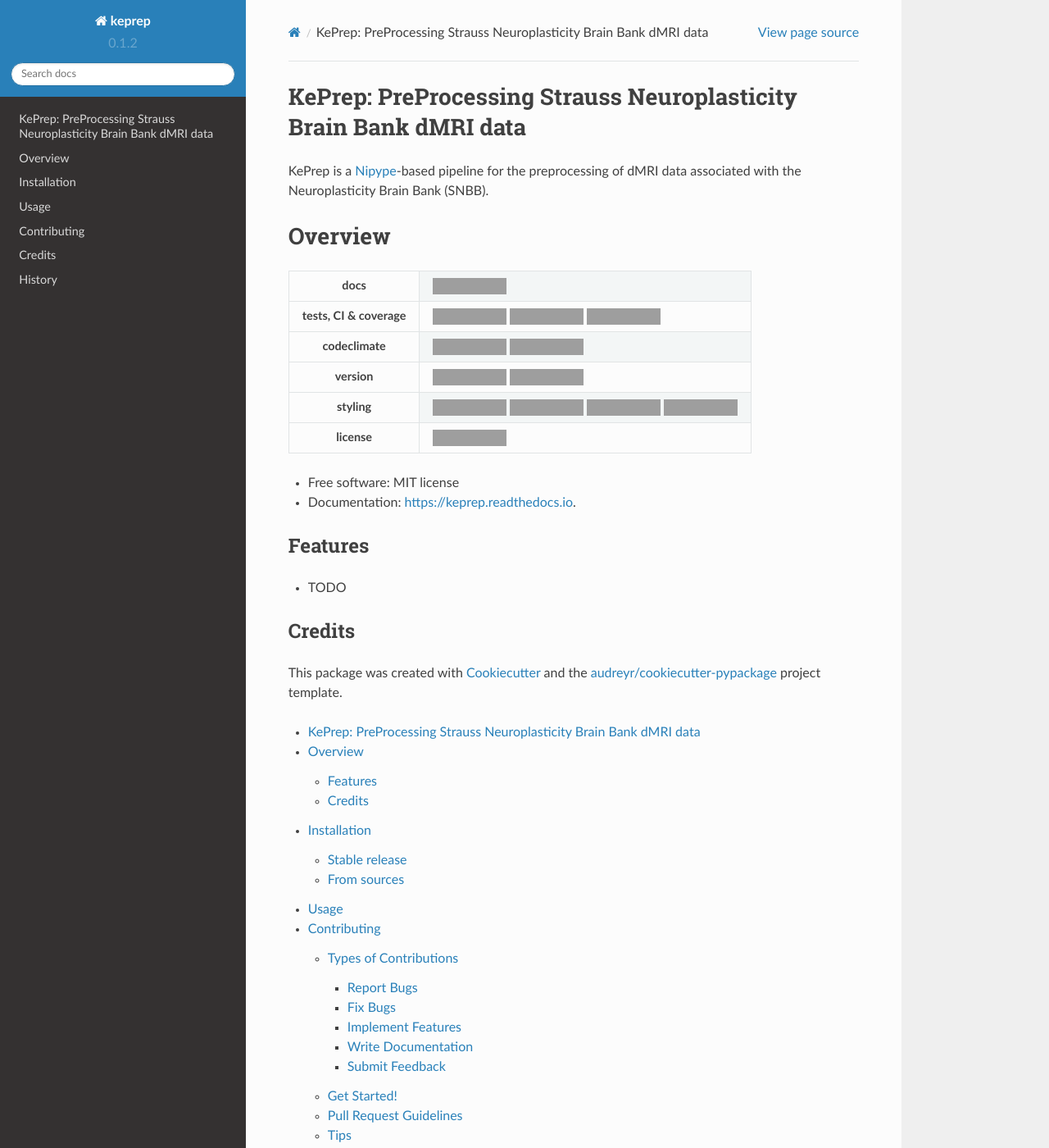
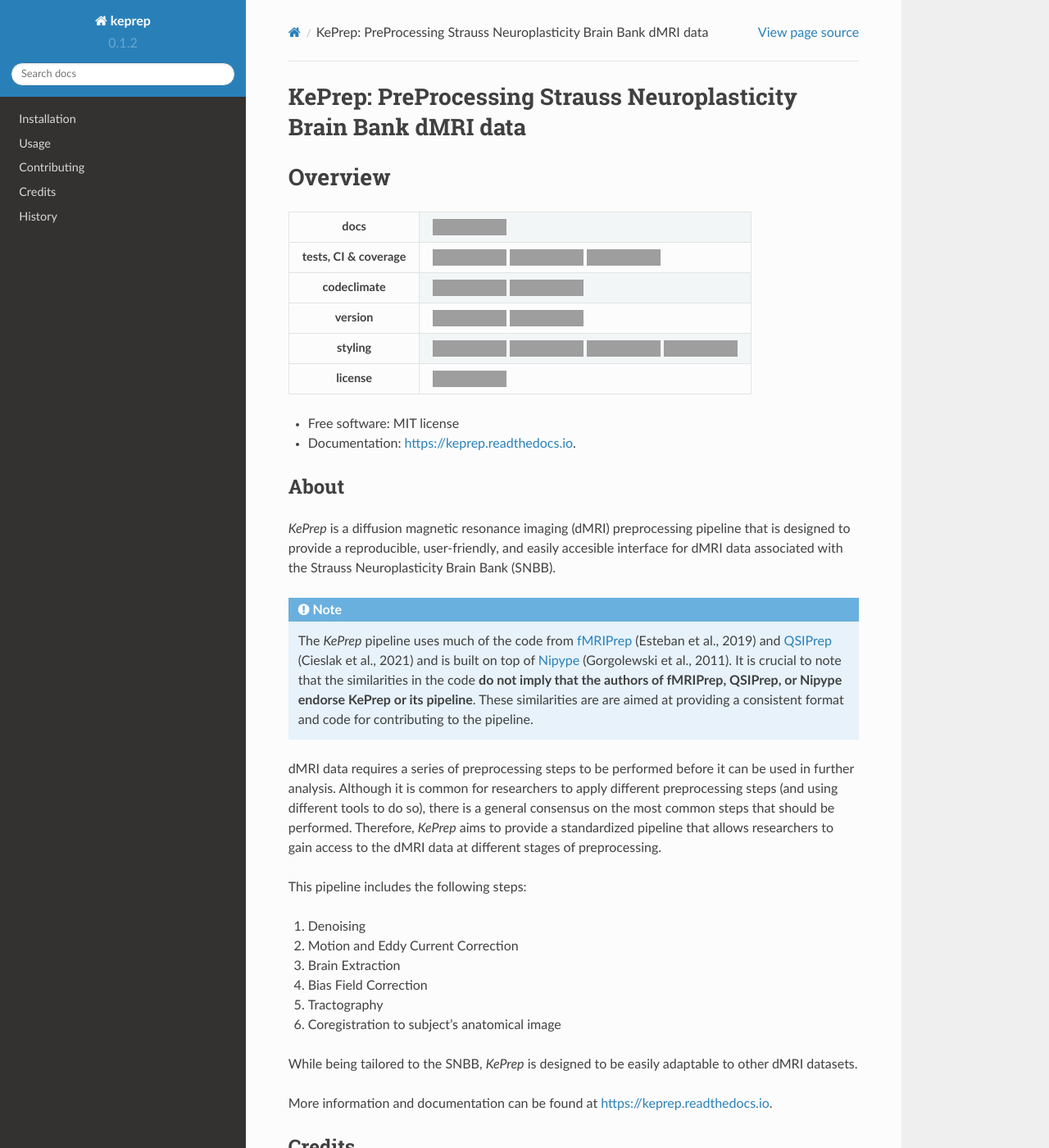
Before and after one commit to GalKepler/keprep, a Sphinx documentation site: the page built from docs/index.rst, in a window 1280 px wide and 1400 px high, cut to the strip 0-1400 px from the top of the window. Shown: the whole strip at 82% size. Built offline with Sphinx 7.4.7 and the Read the Docs theme 2.0.0, drawn with Linux system fonts in a browser that asks for light colours; pages that are not in the unit, such as notebooks, are missing from menus; grey boxes are pictures that could not be loaded.

Commit message:
updated readme

```diff
--- a/README.rst
+++ b/README.rst
@@ -2,7 +2,6 @@
 KePrep: PreProcessing Strauss Neuroplasticity Brain Bank dMRI data
 ============================================================================
 
-KePrep is a Nipype_-based pipeline for the preprocessing of dMRI data associated with the Neuroplasticity Brain Bank (SNBB).
 
 
 ========
@@ -76,10 +75,34 @@
 * Documentation: https://keprep.readthedocs.io.
 
 
-Features
---------
+About
+------
 
-* TODO
+*KePrep* is a diffusion magnetic resonance imaging (dMRI) preprocessing pipeline that is designed to provide a reproducible, user-friendly,
+and easily accesible interface for dMRI data associated with the Strauss Neuroplasticity Brain Bank (SNBB).
+
+.. note::
+
+  The *KePrep* pipeline uses much of the code from fMRIPrep_ (Esteban et al., 2019) and QSIPrep_ (Cieslak et al., 2021) and is built on top of Nipype_ (Gorgolewski et al., 2011).
+  It is crucial to note that the similarities in the code **do not imply that the authors of fMRIPrep, QSIPrep, or Nipype endorse KePrep or its pipeline**.
+  These similarities are are aimed at providing a consistent format and code for contributing to the pipeline.
+
+dMRI data requires a series of preprocessing steps to be performed before it can be used in further analysis.
+Although it is common for researchers to apply different preprocessing steps (and using different tools to do so),
+there is a general consensus on the most common steps that should be performed. Therefore, *KePrep* aims to provide a standardized pipeline that allows researchers to gain access to the dMRI data at different stages of preprocessing.
+
+This pipeline includes the following steps:
+
+1. Denoising
+2. Motion and Eddy Current Correction
+3. Brain Extraction
+4. Bias Field Correction
+5. Tractography
+6. Coregistration to subject's anatomical image
+
+While being tailored to the SNBB, *KePrep* is designed to be easily adaptable to other dMRI datasets.
+
+More information and documentation can be found at https://keprep.readthedocs.io.
 
 Credits
 -------
@@ -89,3 +112,5 @@
 .. _Cookiecutter: https://github.com/audreyr/cookiecutter
 .. _`audreyr/cookiecutter-pypackage`: https://github.com/audreyr/cookiecutter-pypackage
 .. _Nipype: https://nipype.readthedocs.io/en/latest/
+.. _fMRIprep: https://fmriprep.org/en/stable/
+.. _qsiprep: https://qsiprep.readthedocs.io/en/latest/
--- a/docs/conf.py
+++ b/docs/conf.py
@@ -21,8 +21,8 @@
 import sys
 
 sys.path.insert(0, os.path.abspath(".."))
+from src import keprep
 
-import keprep
 
 # -- General configuration ---------------------------------------------
 
--- a/docs/index.rst
+++ b/docs/index.rst
@@ -4,7 +4,6 @@
 .. toctree::
    :maxdepth: 3
 
-   readme
    installation
    usage
    modules
--- a/pyproject.toml
+++ b/pyproject.toml
@@ -30,6 +30,7 @@
 smriprep = "^0.12.1"
 sdcflows = "^2.5.1"
 tox = "^4.16.0"
+doc8 = "^1.1.1"
 
 [tool.poetry.dev-dependencies]
 coverage = "^7.5.4"  # testing
```
Also changed, not shown: 1 other file.
